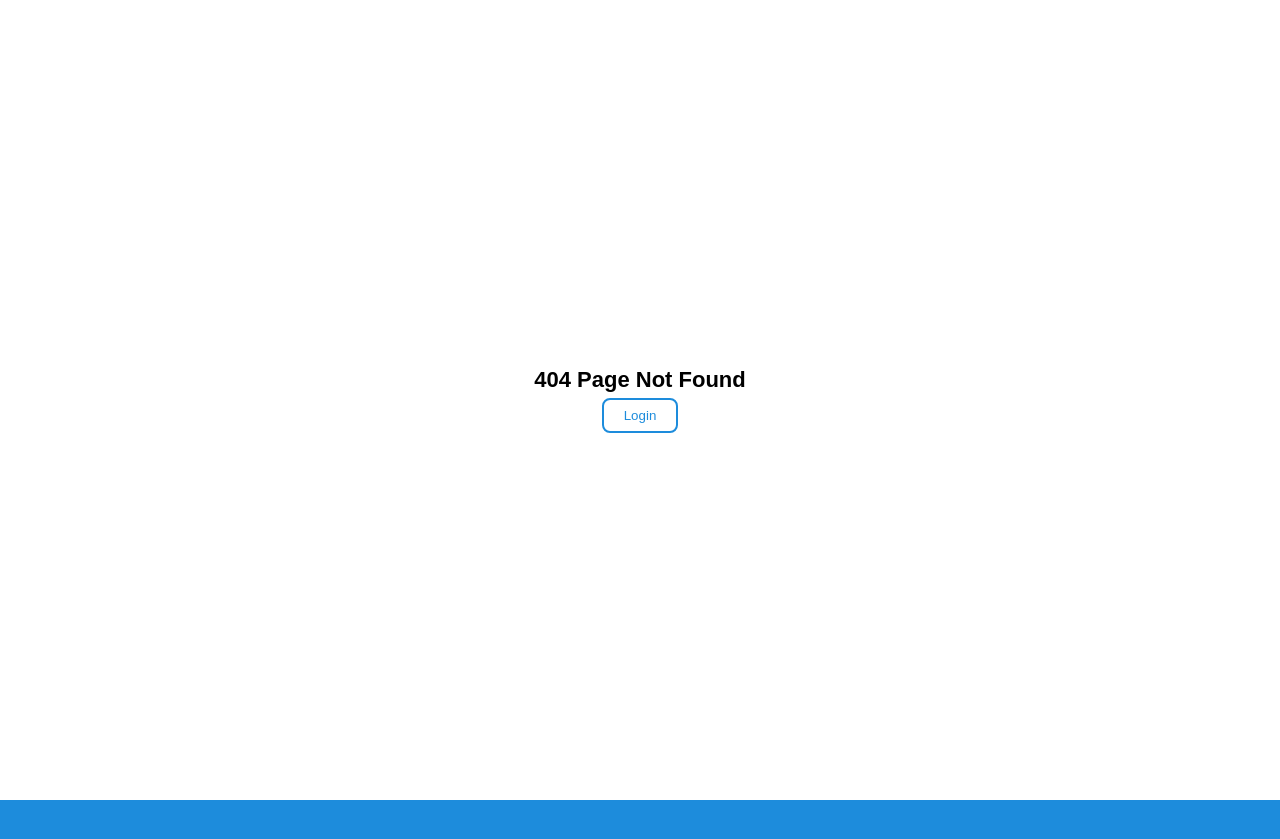
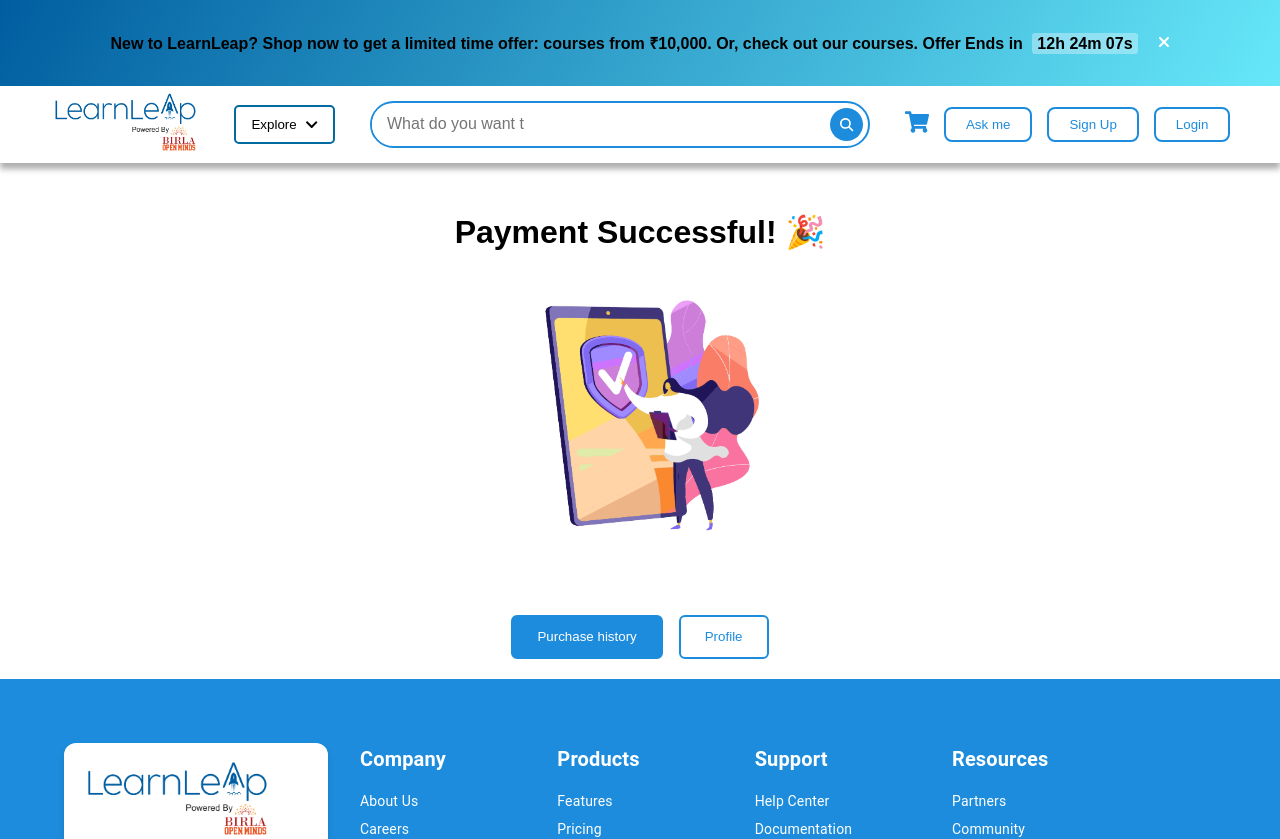
Before and after one commit to vinayakdevarebirlaopenmind/learnleaprevamp, a React (Vite) app: page /success in a window 1280 px wide. Shown: the top 839 px of the page. Built offline with nearby package versions, Linux system fonts and the light colour scheme.

Commit message:
latest code

```diff
--- a/src/App.jsx
+++ b/src/App.jsx
@@ -23,6 +23,8 @@ import FaqPage from "./components/FAQ/FaqPage";
 import Eventpage from "./components/Events/Eventpage";
 import EnquireForm from "./components/EnquireForm/EnquireForm";
 import WishlistPage from "./components/Wishlist/WishlistPage";
+import Failure from "./components/PaymentPage/Failure";
+import Success from "./components/PaymentPage/SuccessPage";
 
 function App() {
   const [isOnline, setIsOnline] = useState(navigator.onLine);
@@ -79,6 +81,8 @@ function App() {
           <Route path="/cart" element={<CartPage />} />
           <Route path="/yourwishlist" element={<WishlistPage />} />
           <Route path="/events" element={<Eventpage />} />
+          <Route path="/failure" element={<Failure />} />
+          <Route path="/success" element={<Success />} />
 
           <Route path="*" element={<PageNotFound />} />
         </Routes>
@@ -95,7 +99,7 @@ function PageWrapper({ setLoading }) {
 
   useEffect(() => {
     setLoading(true);
-    const timer = setTimeout(() => setLoading(false), 1000); // Simulating load time
+    const timer = setTimeout(() => setLoading(false), 1500); // Simulating load time
     return () => clearTimeout(timer);
   }, [location]);
 
--- a/src/components/OurOfferings/OfferingsCarousel.css
+++ b/src/components/OurOfferings/OfferingsCarousel.css
@@ -1,5 +1,5 @@
 .carousel-container {
-  background-color: #f3f4f6;
+  /* background-color: #f3f4f6; */
   text-align: start;
   margin: var(--margin);
   padding-top: var(--padding-top);
--- a/src/components/OurOfferings/OurOfferings.jsx
+++ b/src/components/OurOfferings/OurOfferings.jsx
@@ -25,7 +25,7 @@ const offerings = [
   },
   {
     icon: <FaBook size={40} />,
-    title: "6 Courses",
+    title: "5 Courses",
     description: "Our programs are up-to-date with prevailing practices.",
   },
   {
--- a/src/components/PaymentPage/Failure.jsx
+++ b/src/components/PaymentPage/Failure.jsx
@@ -1,8 +1,19 @@
+import Header from "../header";
+import FailerPayment from "../../assets/image/payment failed.jpg"; // Ensure the path is correct
+
 export default function Failure() {
   return (
-    <div>
-      <h1>Payment Failed! ❌</h1>
-      <p>Please try again later.</p>
-    </div>
+    <>
+      <Header />
+      <div style={{ textAlign: "center", marginTop: "50px" }}>
+        <h1>Payment Failed! ❌</h1>
+        <img
+          src={FailerPayment}
+          alt="Payment Failed"
+          style={{ width: "300px", height: "auto", margin: "20px 0" }} // Adjust size as needed
+        />
+        <p>Please try again later.</p>
+      </div>
+    </>
   );
 }
--- a/src/components/PaymentPage/SuccessPage.jsx
+++ b/src/components/PaymentPage/SuccessPage.jsx
@@ -1,17 +1,40 @@
 import { useEffect } from "react";
 import { useNavigate } from "react-router-dom";
+import SuccessFullPayment from "../../assets/image/succesfull_payment.jpg"; // Ensure the path is correct
+import Header from "../header";
 
 export default function Success() {
   const navigate = useNavigate();
 
   useEffect(() => {
-    setTimeout(() => navigate("/"), 3000);
-  }, []);
+    // setTimeout(() => navigate("/"), 3000); // Redirect to homepage after 3 seconds
+  }, [navigate]);
 
   return (
-    <div>
-      <h1>Payment Successful! 🎉</h1>
-      <p>Redirecting to homepage...</p>
-    </div>
+    <>
+      <Header />
+      <div style={{ textAlign: "center", marginTop: "50px" }}>
+        <h1>Payment Successful! 🎉</h1>
+        <img
+          src={SuccessFullPayment}
+          alt="Payment Successful"
+          style={{ width: "300px", height: "auto", margin: "20px 0" }} // Adjust size as needed
+        />
+        <div
+          className="cta-buttons"
+          style={{  margin: "20px 0", display:"flex" , alignItems:"center", justifyContent:"center" }}
+        >
+          <button
+            className="join-btn"
+            onClick={() => navigate("/purchasehistory")}
+          >
+            Purchase history
+          </button>
+          <button className="business-btn" onClick={() => navigate("/profile")}>
+            Profile
+          </button>
+        </div>
+      </div>
+    </>
   );
 }
--- a/src/components/UserCart/UserCart.css
+++ b/src/components/UserCart/UserCart.css
@@ -29,8 +29,11 @@
 .cart-item img {
   width: 80px;
   height: 80px;
+  -o-object-fit: cover;
   object-fit: cover;
-  border-radius: 5px;
+  border-radius: 8px;
+  border: 1px solid var(--color-primary-light-cyan);
+  padding: 5px;
 }
 
 .cart-item-info {
@@ -124,9 +127,9 @@
 .cart-total-section {
   margin-top: 20px;
   padding: 15px;
-  border: 1px solid var(--color-primary-light-cyan);
+  /* border: 1px solid var(--color-primary-light-cyan); */
   border-radius: 10px;
-  background-color: #f9f9f9;
+  background-color: #d4e7f5;
   width: 100%;
   max-width: 500px;
   margin-left: auto;
--- a/src/components/UserCart/UserCart.jsx
+++ b/src/components/UserCart/UserCart.jsx
@@ -31,8 +31,8 @@ export function CartPage() {
 
   // Calculate total price
   const subtotal = cartItems.reduce((total, item) => {
-    console.log(item.price);
-    console.log(item.id);
+    // console.log(item.price);
+    // console.log(item.id);
 
     const price =
       typeof item.price === "string"
@@ -82,13 +82,25 @@ export function CartPage() {
     }
 
     try {
-      const response = await axios.post("http://localhost:8080/api/pay", {
-        amount: finalTotal, // ✅ Fix: Use final total
-        firstname: user.name,
-        email: user.email,
-        phone: user.phone || user.mobile || "",
-        productinfo: "Selected Courses",
-      });
+      // Extract product info from cartItems
+      const productInfo = cartItems.map((item) => ({
+        id: item.id,
+        title: item.title,
+        quantity: item.quantity,
+        price: item.price, // ✅ Correct: Use item.price instead of finalTotal
+      }));
+
+      const response = await axios.post(
+        "https://birlaedutech.in/api/payments/pay",
+        {
+          amount: finalTotal,
+          firstname: user.name,
+          email: user.email,
+          phone: user.phone || user.mobile || "",
+          user_id: user.id, // ✅ Send user_id from frontend
+          productinfo: JSON.stringify(productInfo),
+        }
+      );
 
       const { payuData, action } = response.data;
 
--- a/src/store/apiSlice.js
+++ b/src/store/apiSlice.js
@@ -3,8 +3,8 @@ import { createApi, fetchBaseQuery } from "@reduxjs/toolkit/query/react";
 export const apiSlice = createApi({
   reducerPath: "api",
   baseQuery: fetchBaseQuery({
-    baseUrl: "http://localhost:8080",
-    // baseUrl: "https://birlaedutech.in",  //live url
+    // baseUrl: "http://localhost:8080",
+    baseUrl: "https://birlaedutech.in",  //live url
     credentials: "include",
     prepareHeaders: (headers) => {
       const token = localStorage.getItem("accessToken");
--- a/src/store/enquiryApiSlice.js
+++ b/src/store/enquiryApiSlice.js
@@ -3,8 +3,8 @@ import { createApi, fetchBaseQuery } from "@reduxjs/toolkit/query/react";
 export const enquiryApiSlice = createApi({
   reducerPath: "enquiryApi",
   baseQuery: fetchBaseQuery({
-    baseUrl: "http://localhost:8080",
-    // baseUrl: "https://birlaedutech.in",
+    // baseUrl: "http://localhost:8080",
+    baseUrl: "https://birlaedutech.in",
     credentials: "include",
     prepareHeaders: (headers) => {
       const token = localStorage.getItem("accessToken");
```
Also changed, not shown: src/assets/image/payment failed.jpg (added), src/assets/image/succesfull_payment.jpg (added), src/store/store.js (line endings or trailing spaces).
